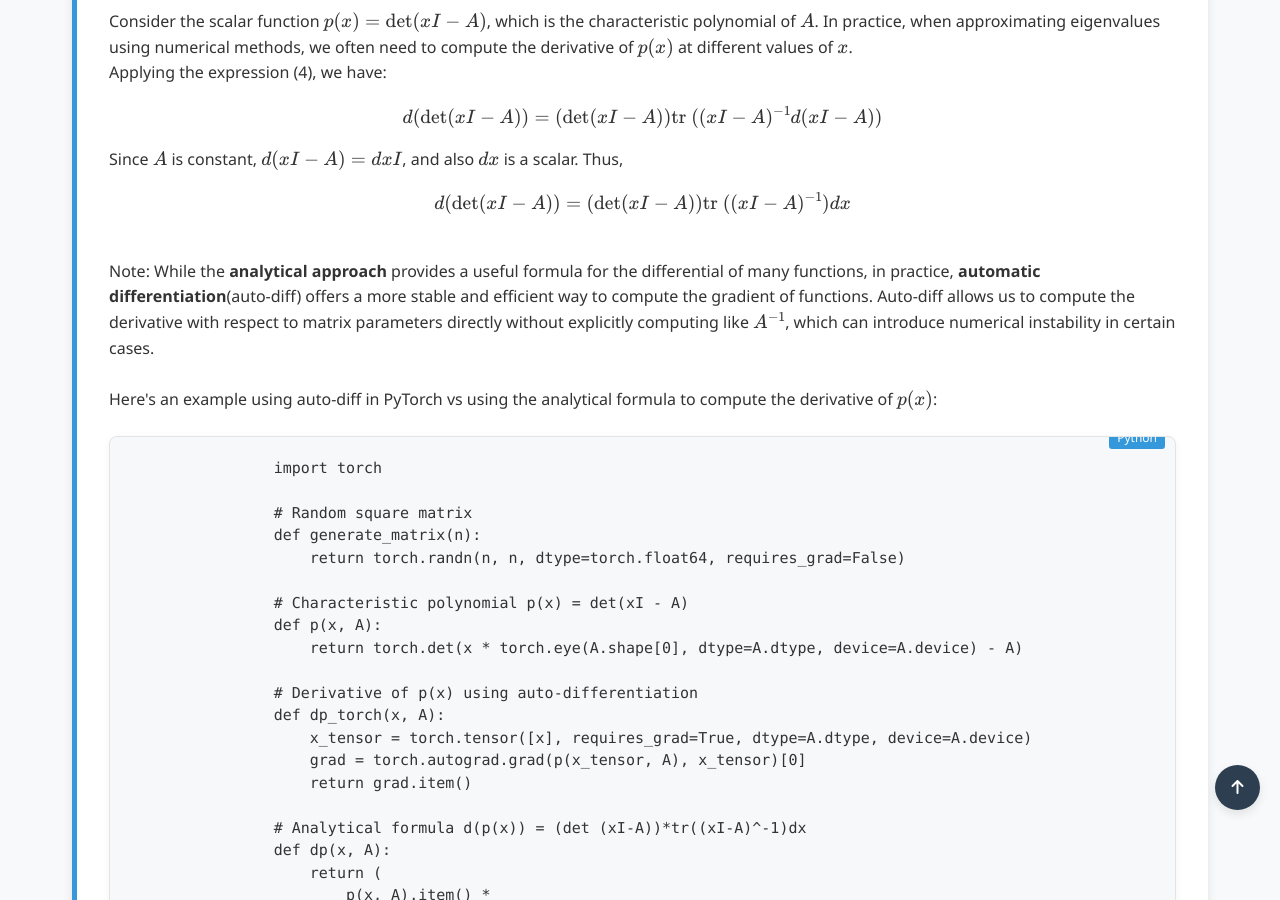
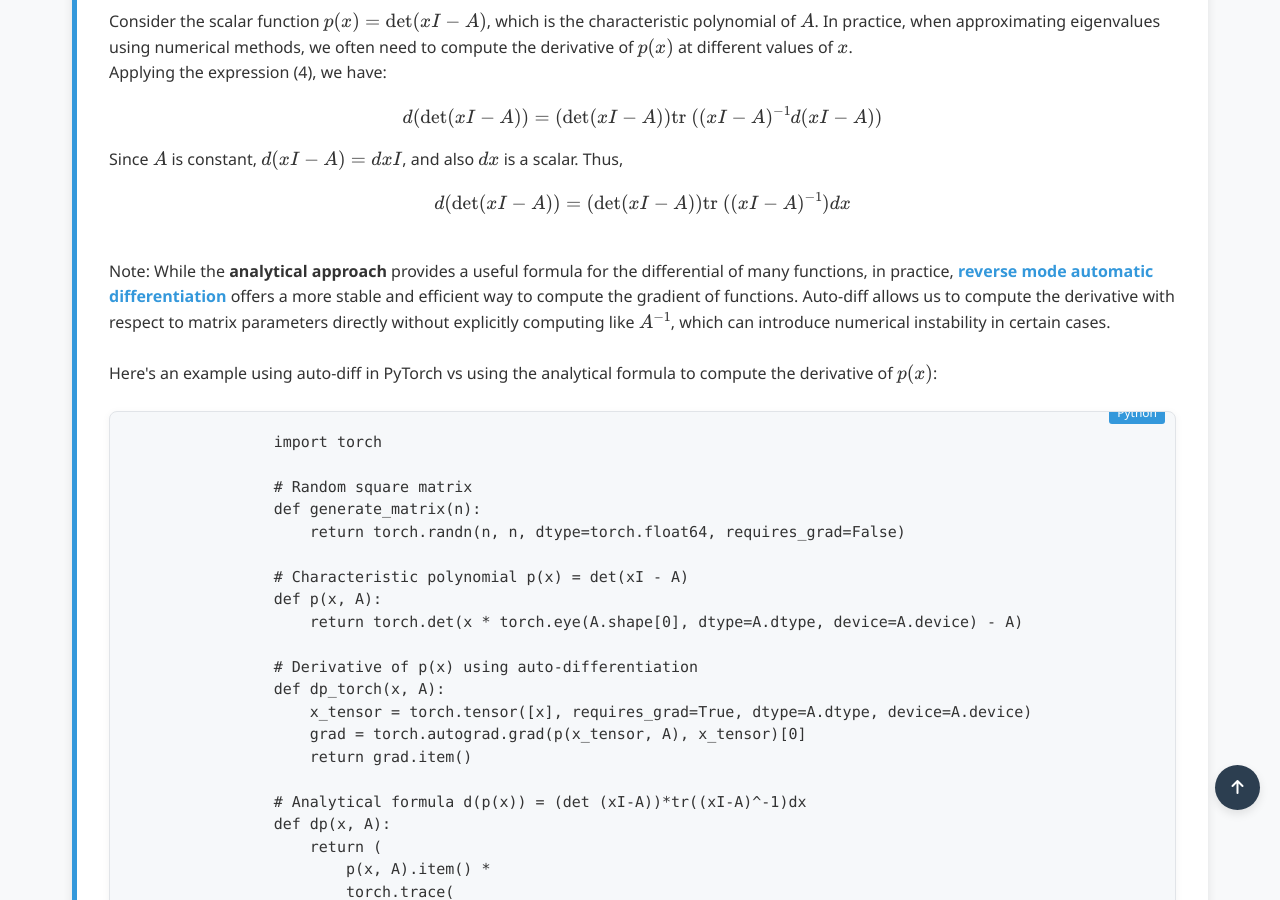
Before and after one commit to Yusukey01/yusukey01.github.io, a Jekyll site: the page built from Mathematics/Calculus/det.html, in a window 1280 px wide and 900 px high, scrolled down 3548 px. Built offline with Jekyll 4.4.1, drawn with Linux system fonts in a browser that asks for light colours.

Commit message:
added links

```diff
--- a/Mathematics/Calculus/det.html
+++ b/Mathematics/Calculus/det.html
@@ -155,7 +155,7 @@ uses_python: false
                 \]
                 <br>
                 Note: While the <strong>analytical approach</strong> provides a useful formula for the differential of many functions, in practice,
-                <strong>automatic differentiation</strong>(auto-diff) offers a more stable and efficient way to compute
+                <a href="../Machine_learning/autodiff.html"><strong>reverse mode automatic differentiation</strong></a> offers a more stable and efficient way to compute
                 the gradient of functions. Auto-diff allows us to compute the derivative with respect to matrix parameters directly
                 without explicitly computing like \(A^{-1}\), which can introduce numerical instability in certain cases.
                 <br><br>
```
